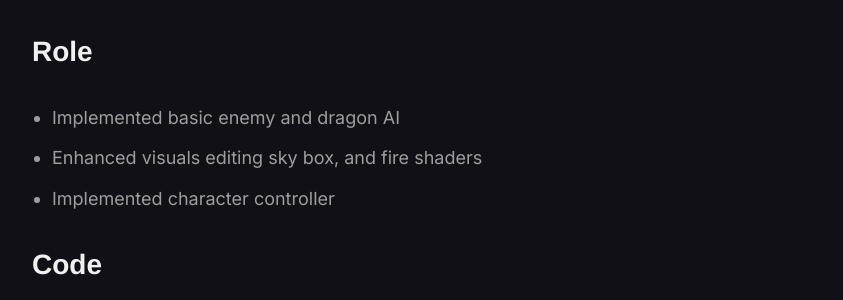
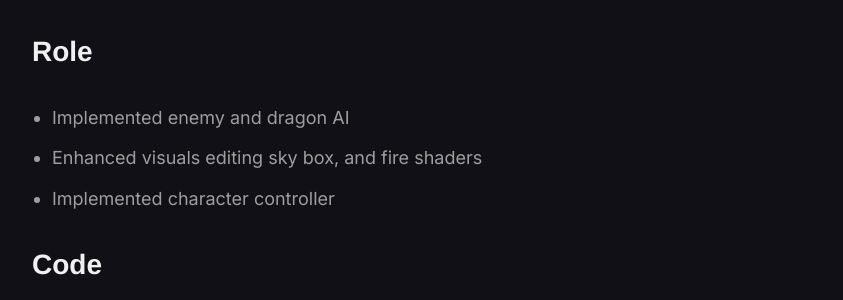
Before and after one commit to YAGOTAGO/yagotago.github.io, a Jekyll site: the page built from _projects/Flames-Legacy.md, in a window 1280 px wide and 900 px high, scrolled down 1467 px. Shown: the part 153-453 px from the top of the window, without its empty margins (218-1061 px from the left). Built offline with Jekyll 4.4.1, drawn with Linux system fonts in a browser that asks for light colours; nearby versions of some CDN libraries; some web fonts are replaced.

Commit message:
Update Flames-Legacy.md

```diff
--- a/_projects/Flames-Legacy.md
+++ b/_projects/Flames-Legacy.md
@@ -18,7 +18,7 @@ Download <a href="https://tdavies.itch.io/flames-legacy" target="_blank" rel="no
 * **Duration:** 32 hours
 
 ## Role
-* Implemented basic enemy and dragon AI
+* Implemented enemy and dragon AI
 * Enhanced visuals editing sky box, and fire shaders
 * Implemented character controller
 
```
